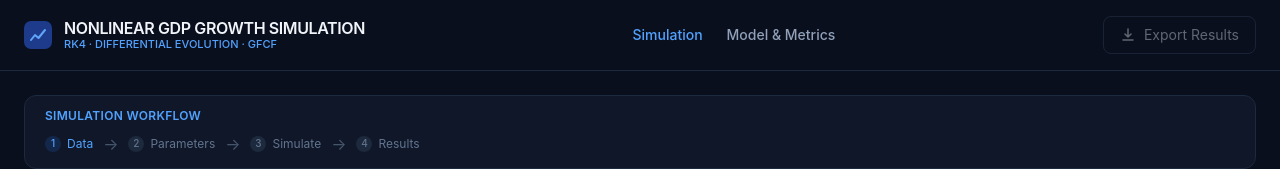
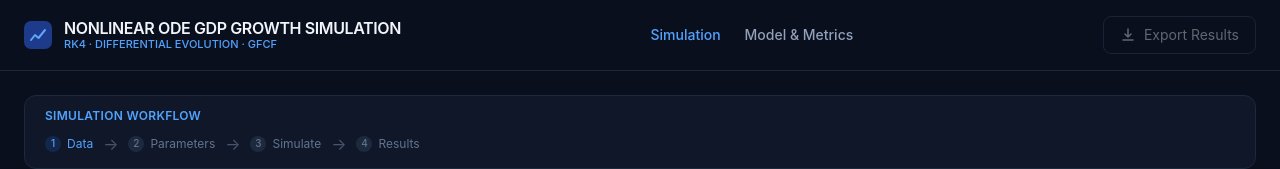
Before and after one commit to cerulean-23/GDP-Simulation-incorporating-GFCF, a React app in the folder frontend/: page / in a window 1280 px wide. Shown: the top 169 px of the page. Built offline with nearby package versions, Linux system fonts and the light colour scheme; no server answers; the HTML template or start-up script is replaced by a standard one.

Commit message:
Update Layout.jsx

```diff
--- a/frontend/src/layout/Layout.jsx
+++ b/frontend/src/layout/Layout.jsx
@@ -63,7 +63,7 @@
           <ChartIcon />
           <div>
             <h1 className="text-base font-semibold leading-tight tracking-tight">
-              NONLINEAR GDP GROWTH SIMULATION
+              NONLINEAR ODE GDP GROWTH SIMULATION
             </h1>
             <p className="text-[11px] font-medium leading-tight text-blue-400">
               RK4 &middot; DIFFERENTIAL EVOLUTION &middot; GFCF
```
